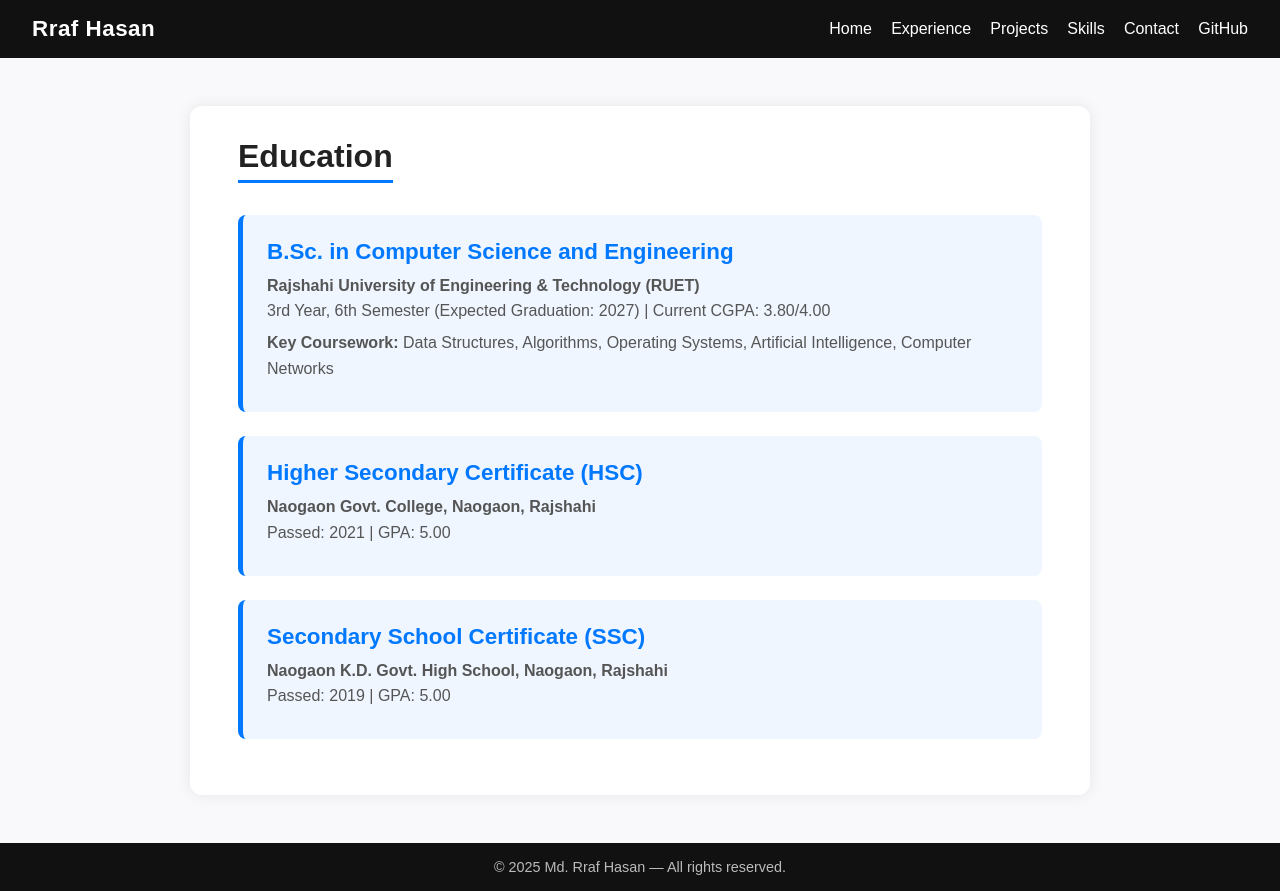
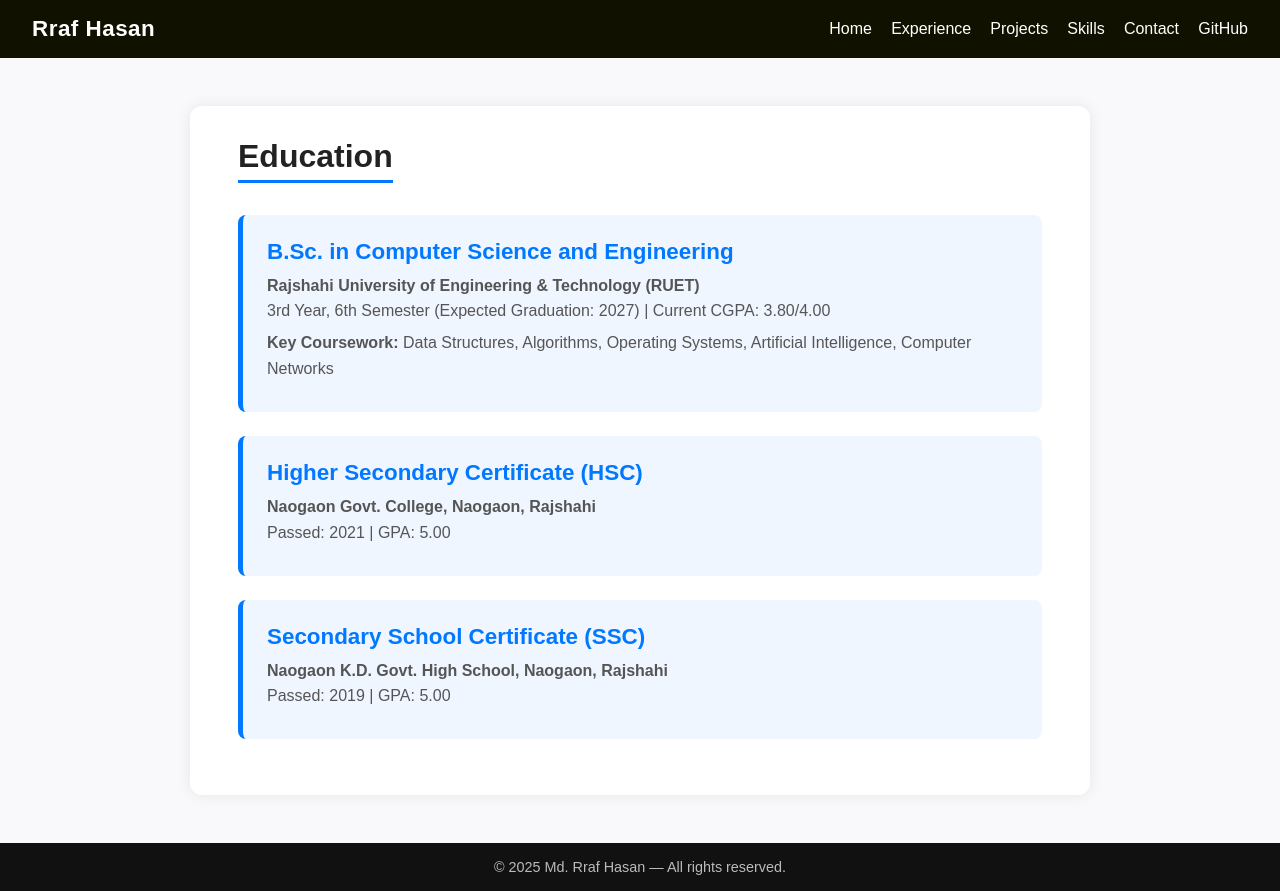
Before and after one commit to shurraf/shurraf.github.io, a plain HTML site: page pages/education.html in a window 1280 px wide. Drawn offline with Linux system fonts and the light colour scheme.

Commit message:
Add new feature / fix bug in update branch

```diff
--- a/pages/education.html
+++ b/pages/education.html
@@ -18,7 +18,7 @@
 
     /* ===== Navbar ===== */
     header {
-      background: #111;
+      background: #110;
       color: white;
       padding: 1rem 2rem;
       display: flex;
```
